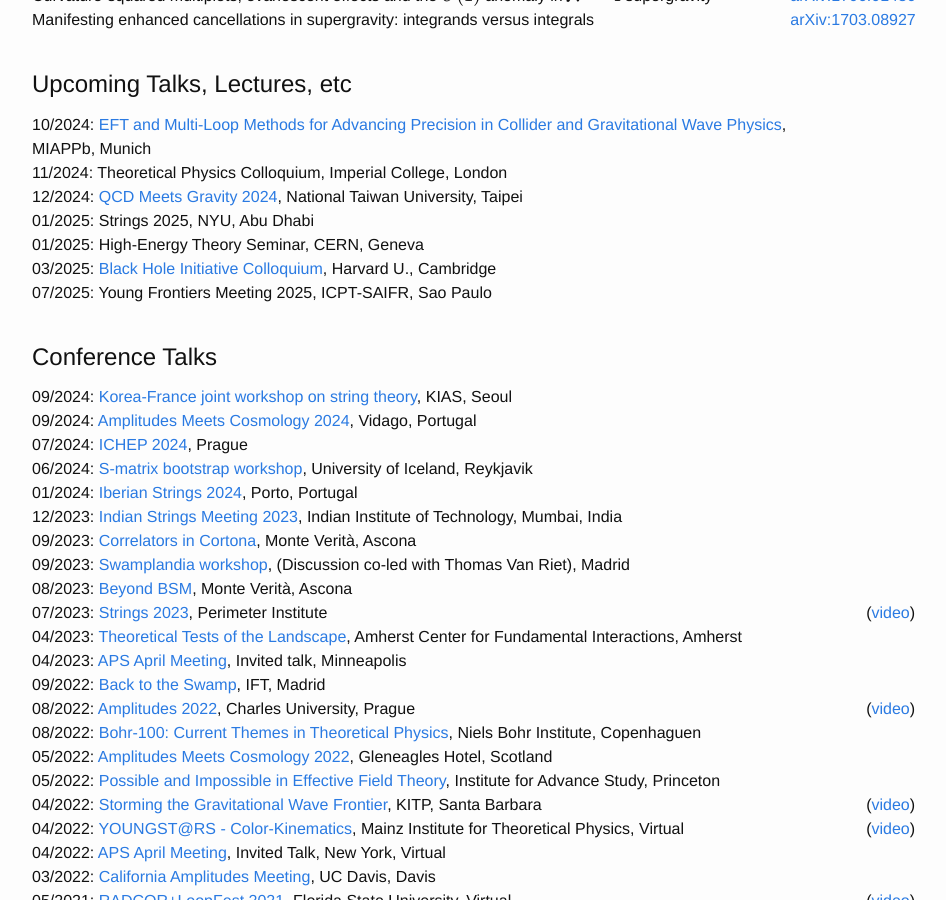
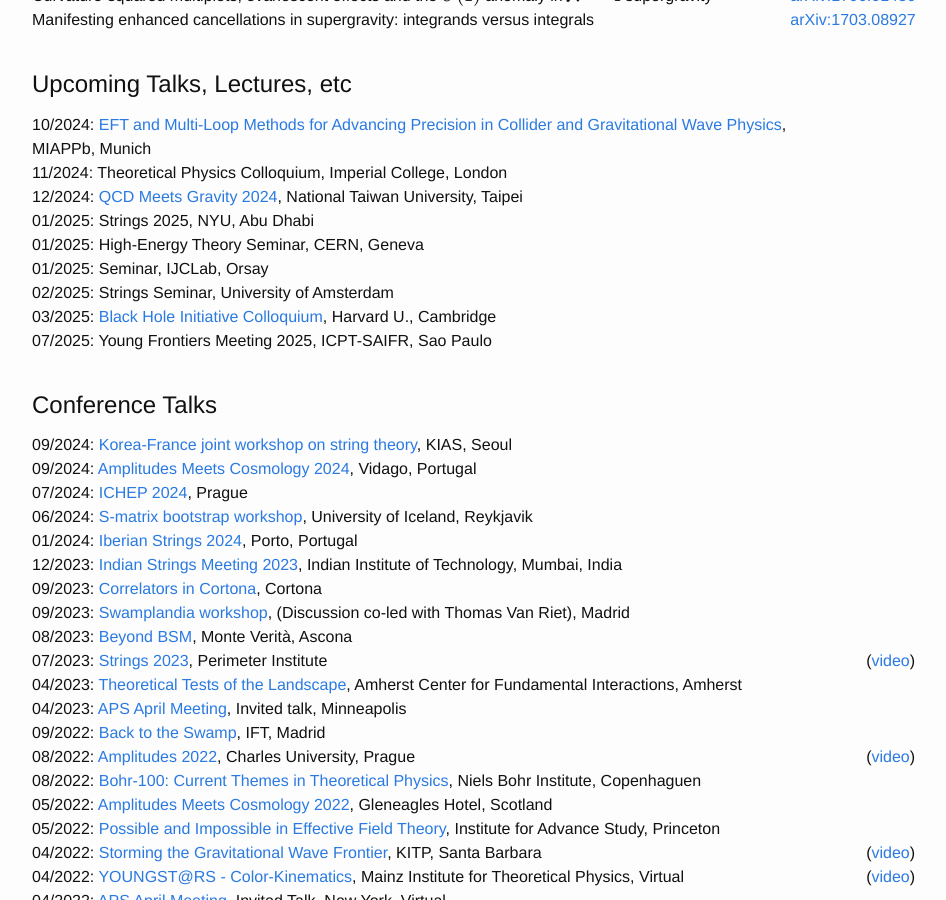
Before and after one commit to julioparra/julioparra.github.io, a Jekyll site: the page built from index.md, in a window 1280 px wide and 900 px high, scrolled down 1251 px. Shown: the whole window, without its empty margins (168-1114 px from the left). Built offline with Jekyll 4.4.1, drawn with Linux system fonts in a browser that asks for light colours; nearby versions of some CDN libraries.

Commit message:
More talks

```diff
--- a/_data/talks.yml
+++ b/_data/talks.yml
@@ -12,6 +12,22 @@
   link: https://bhi.fas.harvard.edu/events/?event_type=bhi-colloquium
   institution: Harvard U.
   location: Cambridge
+  video:
+
+- date: 2025-02-11
+  name: Strings Seminar
+  type: seminar
+  link:
+  institution: University of Amsterdam
+  location:
+  video:
+
+- date: 2025-01-30
+  name: Seminar
+  type: seminar
+  link:
+  institution: IJCLab
+  location: Orsay
   video:
 
 - date: 2025-01-28
@@ -163,7 +179,7 @@
   type: conference
   link: https://indico.sns.it/event/55/timetable/#20230919
   institution:
-  location: Monte Verità, Ascona
+  location: Cortona
   video:
 
 - date: 2023-09-13
```
